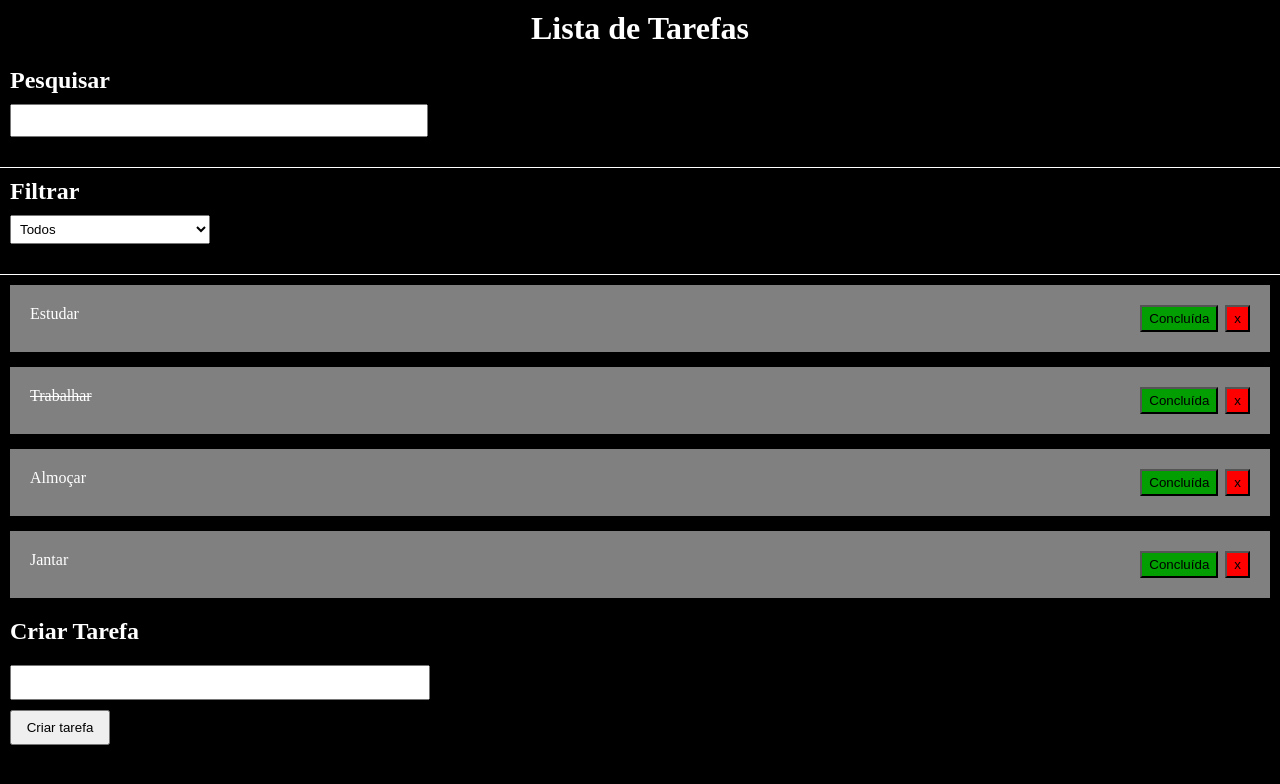
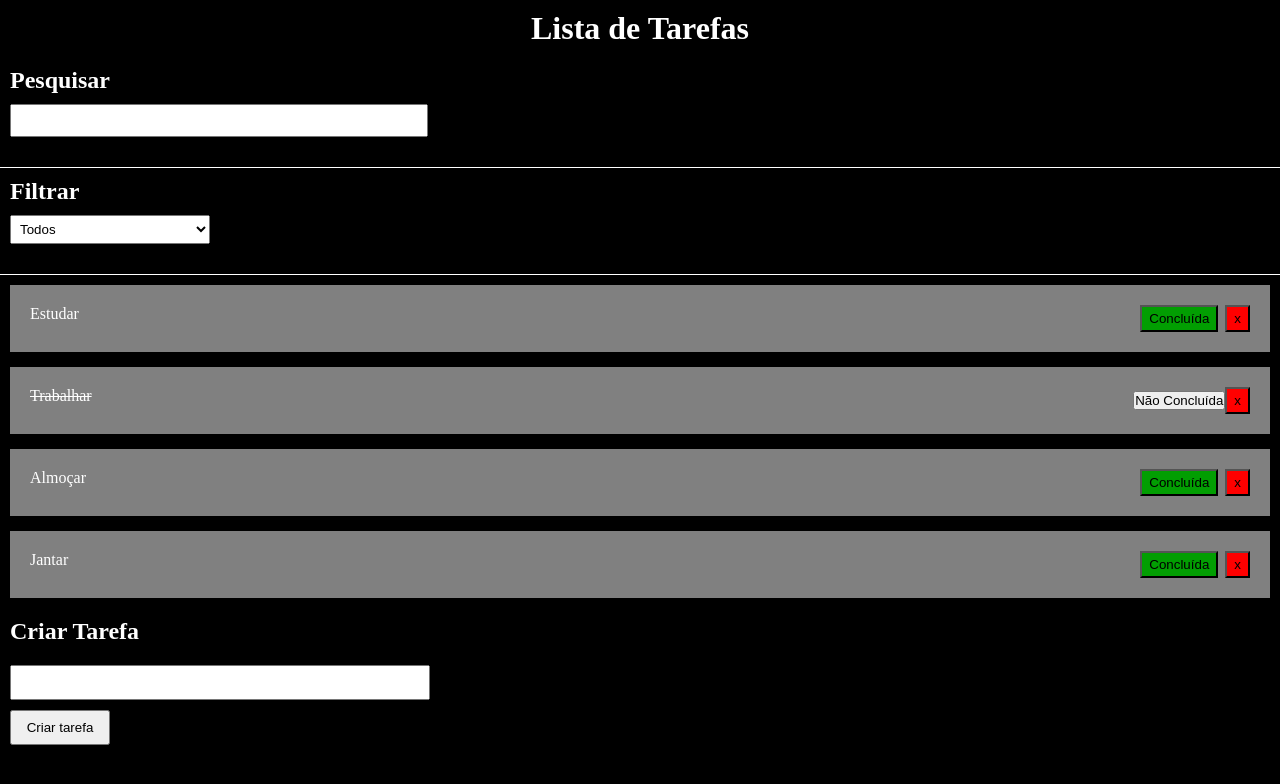
Before and after one commit to viniciusbarbosa2024/projeto-to-do-list-react, a React (Vite) app: page / in a window 1280 px wide. Shown: the top 784 px of the page. Built offline with nearby package versions, Linux system fonts and the light colour scheme.

Commit message:
Função setStatusButton
Define se o botão de definir status vai exibir a opção de marcar tarefa como concluída ou como não concluída

```diff
--- a/src/App.jsx
+++ b/src/App.jsx
@@ -31,7 +31,7 @@ const App = () => {
 
   //Função para adicionar tarefas
   function addTask(taskName) {
-    setTasks([...tasks,{name: taskName}])
+    setTasks([...tasks,{name: taskName,status: 'Pendente'}])
   }
 
   //Função para deletar tarefas
--- a/src/components/TasksSection.jsx
+++ b/src/components/TasksSection.jsx
@@ -9,6 +9,21 @@ export const TasksSection = ({tasks,deleteTask,concludeTask}) => {
         }
     }
 
+    function stylizeCompletionButton(index) {
+        if (tasks[index].status == 'Pendente') {
+            return styles.conclude
+        }
+    }
+
+    //Definir se o botão de definir status vai exibir a opção de marcar tarefa como concluída ou como não concluída
+    function setStatusButton(index) {
+        if (tasks[index].status == 'Pendente') {
+            return 'Concluída'
+        } else {
+            return 'Não Concluída'
+        }
+    }
+
     return (
     <div className={styles.TasksSectionContent}>
         {tasks.map((element,index) => {
@@ -16,7 +31,7 @@ export const TasksSection = ({tasks,deleteTask,concludeTask}) => {
                 <div className={styles.divTask}>
                     <span className={stylizeTaskName(index)}>{element.name}</span>
                     <div>
-                        <button className={styles.conclude} onClick={()=> concludeTask(index)}>Concluída</button>
+                        <button className={stylizeCompletionButton(index)} onClick={()=> concludeTask(index)}>{setStatusButton(index)}</button>
                         <button className={styles.delete} onClick={() => deleteTask(index)}>x</button>
                     </div>
                 </div>
```
